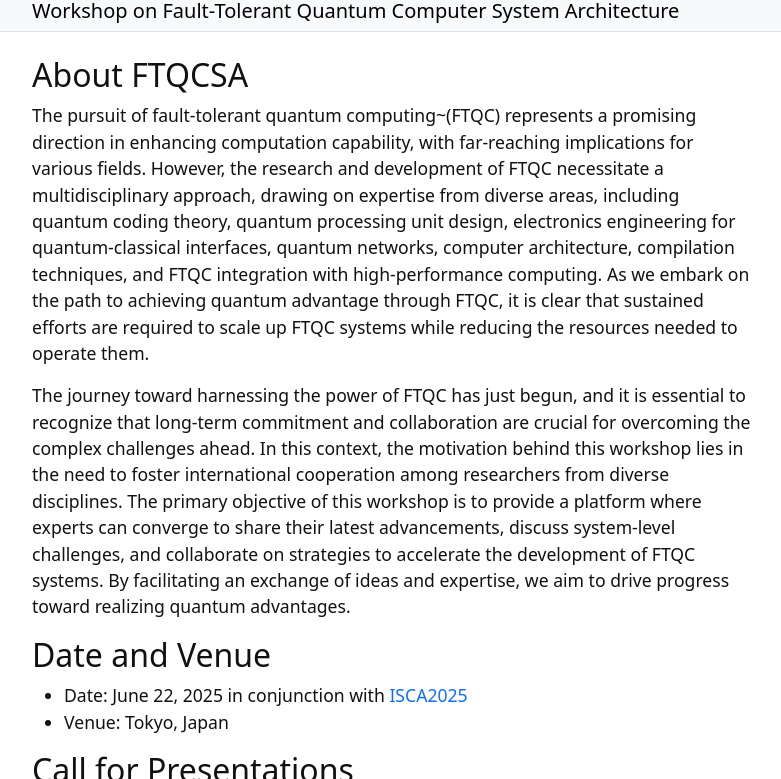
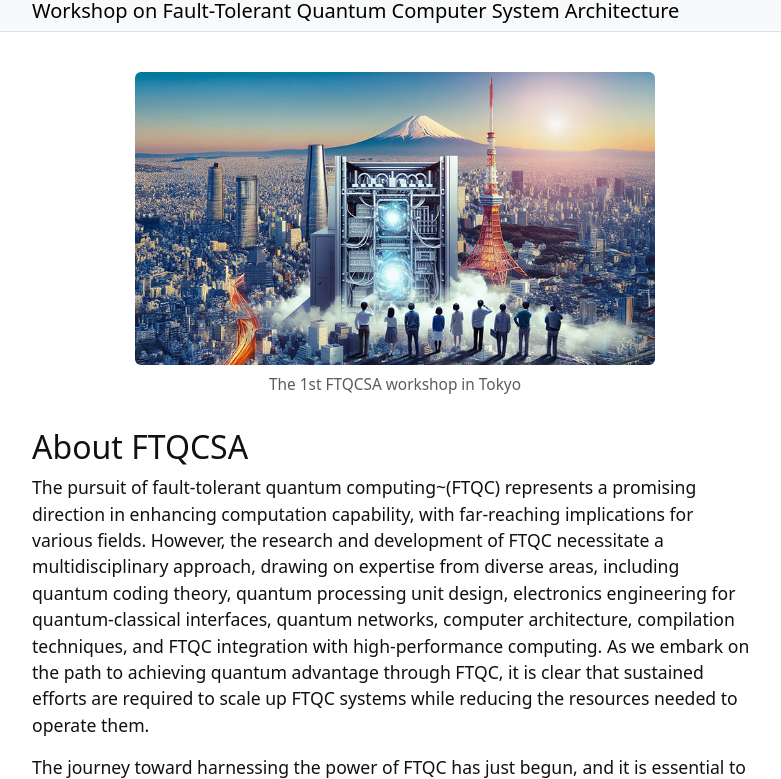
Before and after one commit to ftqcsa/ftqcsa.github.io, a Jekyll site: the page built from index.md, in a window 1280 px wide and 900 px high, cut to the strip 121-900 px from the top of the window. Shown: the whole strip, without its empty margins (245-1026 px from the left). Built offline with Jekyll 4.4.1, drawn with Linux system fonts in a browser that asks for light colours.

Commit message:
Update index.md

```diff
--- a/index.md
+++ b/index.md
@@ -9,6 +9,7 @@ layout: page
 {% comment %}
 {% include figure.html img="uidaho-workshop.jpg" alt="intro image here" caption="Library workshop" width="75%" %}
 {% endcomment %}
+{% include figure.html img="ftqcsa2025.jpg" alt="FTQCSA2025" caption="The 1st FTQCSA workshop in Tokyo" width="75%" %}
 
 ## About FTQCSA
 
```
